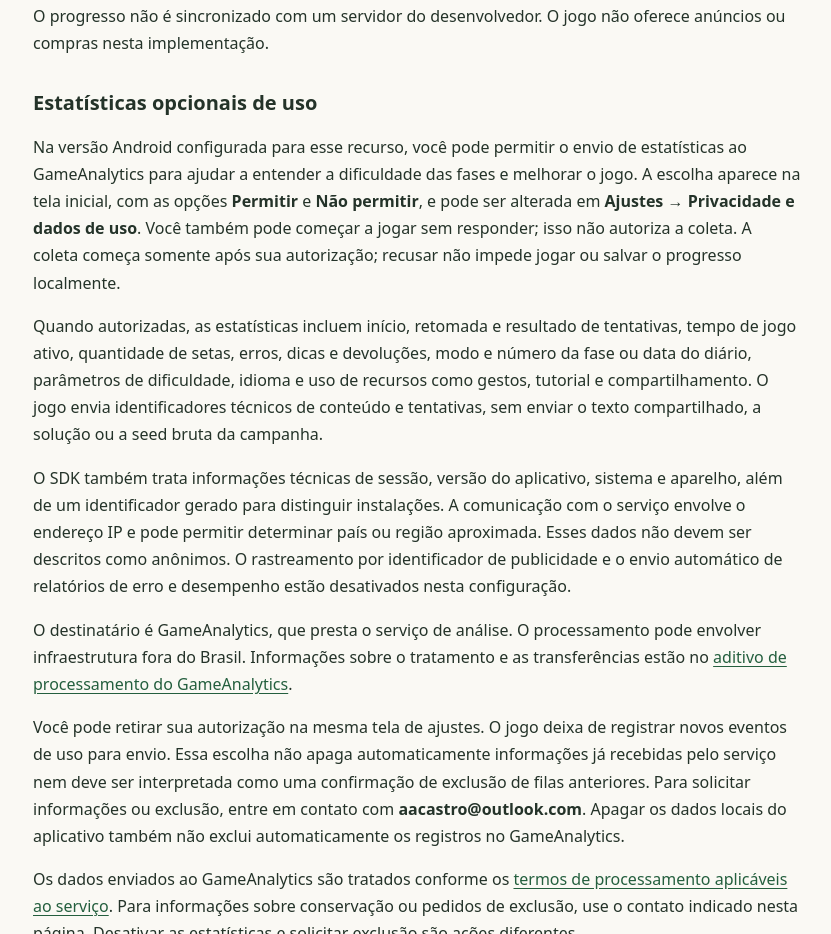
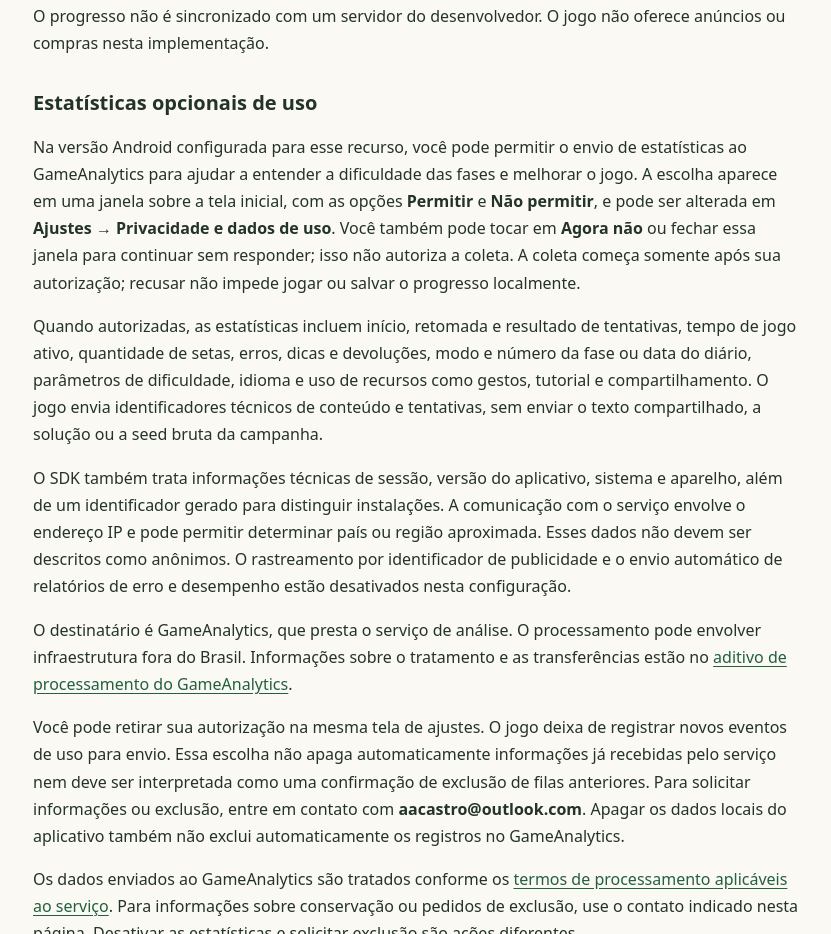
Before and after one commit to aacastro91/arrow-escape-privacy, a plain HTML site: page index.html in a window 1280 px wide. Shown: the part 987-1921 px from the top of the page, without its empty margins (223-1054 px from the left). Drawn offline with Linux system fonts and the light colour scheme.

Commit message:
Describe the optional privacy consent modal

```diff
--- a/index.html
+++ b/index.html
@@ -31,7 +31,7 @@
 <p>Arrow Escape funciona sem conta no jogo. O progresso das partidas, desenhos da coleção, estrelas, sequência diária e preferências de idioma, áudio e acessibilidade ficam armazenados localmente para permitir continuar a experiência. O jogo usa uma seed local para a campanha pessoal; ela não é enviada a um servidor pelo código do jogo.</p>
 <p>O progresso não é sincronizado com um servidor do desenvolvedor. O jogo não oferece anúncios ou compras nesta implementação.</p>
 <h2>Estatísticas opcionais de uso</h2>
-<p>Na versão Android configurada para esse recurso, você pode permitir o envio de estatísticas ao GameAnalytics para ajudar a entender a dificuldade das fases e melhorar o jogo. A escolha aparece na tela inicial, com as opções <strong>Permitir</strong> e <strong>Não permitir</strong>, e pode ser alterada em <strong>Ajustes → Privacidade e dados de uso</strong>. Você também pode começar a jogar sem responder; isso não autoriza a coleta. A coleta começa somente após sua autorização; recusar não impede jogar ou salvar o progresso localmente.</p>
+<p>Na versão Android configurada para esse recurso, você pode permitir o envio de estatísticas ao GameAnalytics para ajudar a entender a dificuldade das fases e melhorar o jogo. A escolha aparece em uma janela sobre a tela inicial, com as opções <strong>Permitir</strong> e <strong>Não permitir</strong>, e pode ser alterada em <strong>Ajustes → Privacidade e dados de uso</strong>. Você também pode tocar em <strong>Agora não</strong> ou fechar essa janela para continuar sem responder; isso não autoriza a coleta. A coleta começa somente após sua autorização; recusar não impede jogar ou salvar o progresso localmente.</p>
 <p>Quando autorizadas, as estatísticas incluem início, retomada e resultado de tentativas, tempo de jogo ativo, quantidade de setas, erros, dicas e devoluções, modo e número da fase ou data do diário, parâmetros de dificuldade, idioma e uso de recursos como gestos, tutorial e compartilhamento. O jogo envia identificadores técnicos de conteúdo e tentativas, sem enviar o texto compartilhado, a solução ou a seed bruta da campanha.</p>
 <p>O SDK também trata informações técnicas de sessão, versão do aplicativo, sistema e aparelho, além de um identificador gerado para distinguir instalações. A comunicação com o serviço envolve o endereço IP e pode permitir determinar país ou região aproximada. Esses dados não devem ser descritos como anônimos. O rastreamento por identificador de publicidade e o envio automático de relatórios de erro e desempenho estão desativados nesta configuração.</p>
 <p>O destinatário é GameAnalytics, que presta o serviço de análise. O processamento pode envolver infraestrutura fora do Brasil. Informações sobre o tratamento e as transferências estão no <a href="https://www.gameanalytics.com/trust/eu-data-processing-addendum">aditivo de processamento do GameAnalytics</a>.</p>
```
